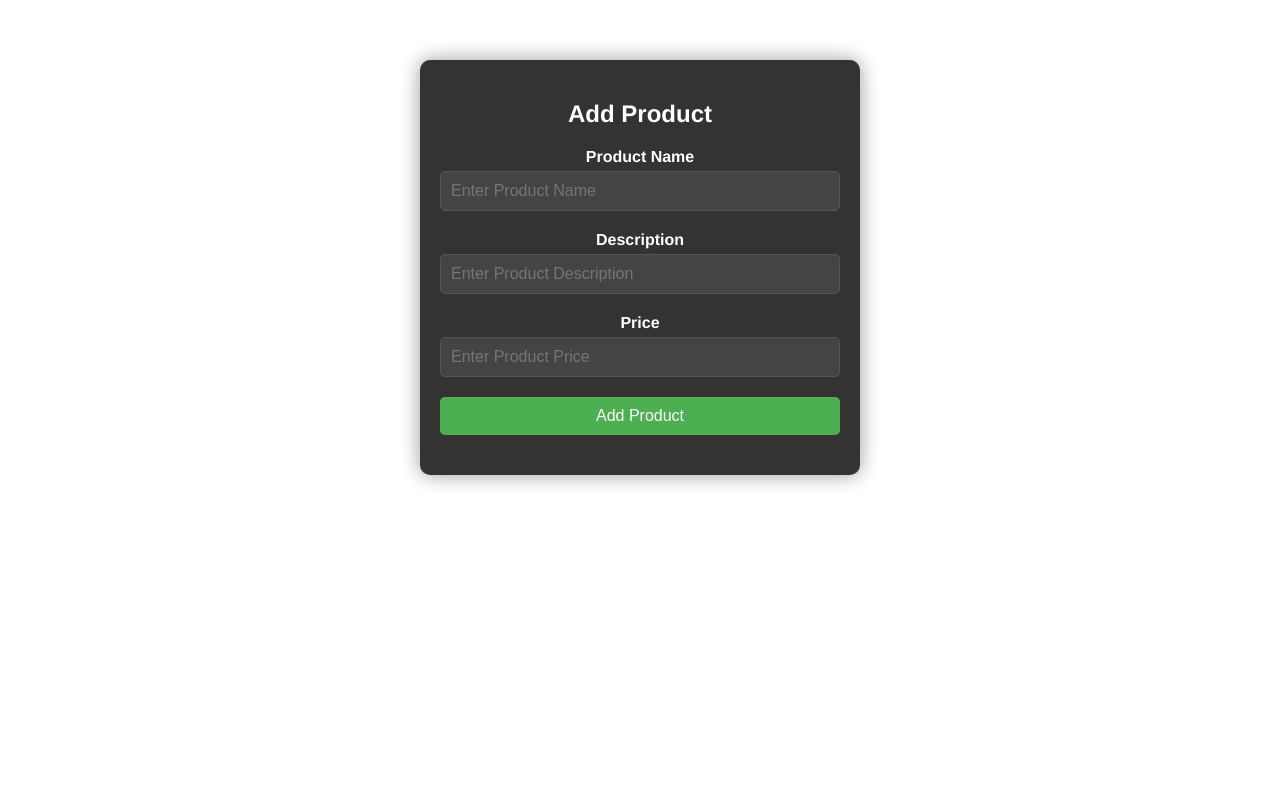
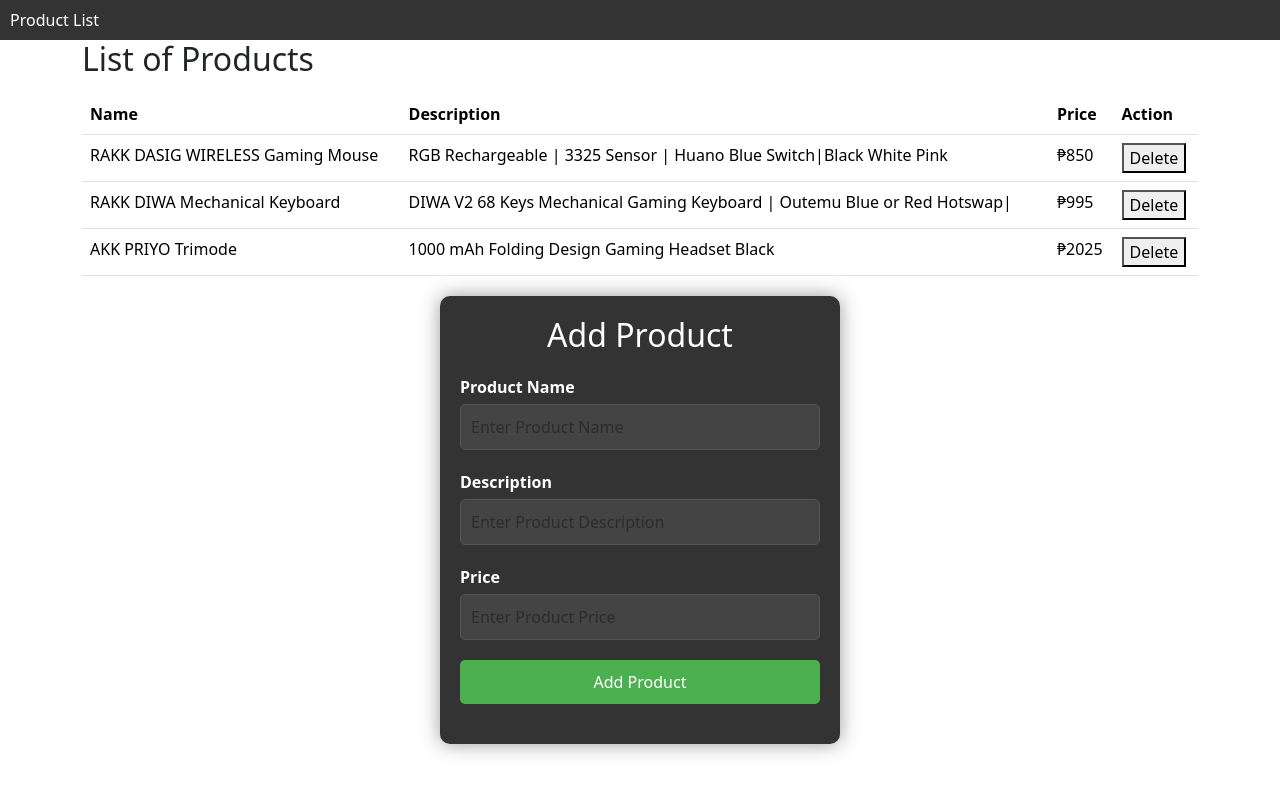
Before and after one commit to gelvi/Crud-App-Activity-2, a Vue app: page / in a window 1280 px wide. Shown: the top 794 px of the page. Built offline with nearby package versions, Linux system fonts and the light colour scheme.

Commit message:
fixing router and store.js

```diff
--- a/package.json
+++ b/package.json
@@ -12,6 +12,7 @@
     "core-js": "^3.8.3",
     "router": "^1.3.8",
     "vue": "^3.2.13",
+    "vue-router": "^4.3.2",
     "vuex": "^4.1.0"
   },
   "devDependencies": {
--- a/src/App.vue
+++ b/src/App.vue
@@ -1,26 +1,32 @@
 <template>
-
-  <AddProduct></AddProduct>
+  <nav class="navbar">
+    <div class="nav-container">
+      <router-link to="/" class="nav-link">Product List</router-link>
+      <!-- <router-link to="/addProduct" class="nav-link">Add Product</router-link>  -->
+    </div>
+  </nav>
+  <router-view/>
 </template>
 
-<script>
-import AddProduct from '@/components/AddProduct.vue';
+<style>
+.navbar {
+  background-color: #333;
+  color: #fff;
+  padding: 10px;
+}
 
-export default {
-  name: 'App',
-  components:  {
-    AddProduct
-  }
+.nav-container {
+  display: flex;
+  justify-content: center; /* Center-align the contents horizontally */
 }
-</script>
 
-<style>
-#app {
-  font-family: Avenir, Helvetica, Arial, sans-serif;
-  -webkit-font-smoothing: antialiased;
-  -moz-osx-font-smoothing: grayscale;
-  text-align: center;
-  color: #2c3e50;
-  margin-top: 60px;
+.nav-link {
+  color: #fff;
+  text-decoration: none;
+  margin: 0 10px; /* Adjust margin for spacing */
+}
+
+.nav-link:hover {
+  text-decoration: underline;
 }
 </style>
--- a/src/main.js
+++ b/src/main.js
@@ -1,7 +1,12 @@
-import { createApp } from 'vue';
-import App from './App.vue';
-import store from './store.js'; // Adjust the path as needed
+import { createApp } from 'vue'
+import App from './App.vue'
+import router from './router'
+import { store } from './store/store'
+import 'bootstrap/dist/css/bootstrap.min.css'
+import bootstrap from 'bootstrap/dist/js/bootstrap.bundle.min.js'
 
-createApp(App)
-  .use(store)
-  .mount('#app');
+const app = createApp(App);
+app.use(router);
+app.use(store);
+app.use(bootstrap);
+app.mount('#app');
--- a/src/router/index.js
+++ b/src/router/index.js
@@ -1,23 +1,26 @@
 import { createRouter, createWebHistory } from 'vue-router'
+
 import AddProduct from '../components/AddProduct.vue'
 import ProductList from '../components/ProductList.vue'
+//import { store } from '@/store/store.js'
 
 const routes = [
     {
-    path: './',
-    name: 'ProductList', // Route name for ProductList.vue
+      path: '/',
+      name: 'productlist',
       component: ProductList
     },
     {
-    path: '/add-product',
-    name: 'AddProduct', // Route name for AddProduct.vue
+      path: '/addProduct',
+      name: 'addproduct',
       component: AddProduct
     }
   ];
 
+
 const router = createRouter({
   history: createWebHistory(process.env.BASE_URL),
   routes
-});
+})
 
-export default router;
+export default router
--- a/src/store.js
+++ b/src/store/store.js
@@ -1,6 +1,7 @@
-import { createStore } from 'vuex';
+import Vuex from 'vuex'
 
-export default createStore({
+export const store = new Vuex.Store({
+  name: 'store',
   state: {
     products: [
       { id: 1, name: 'RAKK DASIG WIRELESS Gaming Mouse', description: 'RGB Rechargeable | 3325 Sensor | Huano Blue Switch|Black White Pink', price: 850.00, },
```
Also changed, not shown: 1 other file (tests, documents, lock files or other folders). Lines whose indentation alone changed are shown as unchanged.
